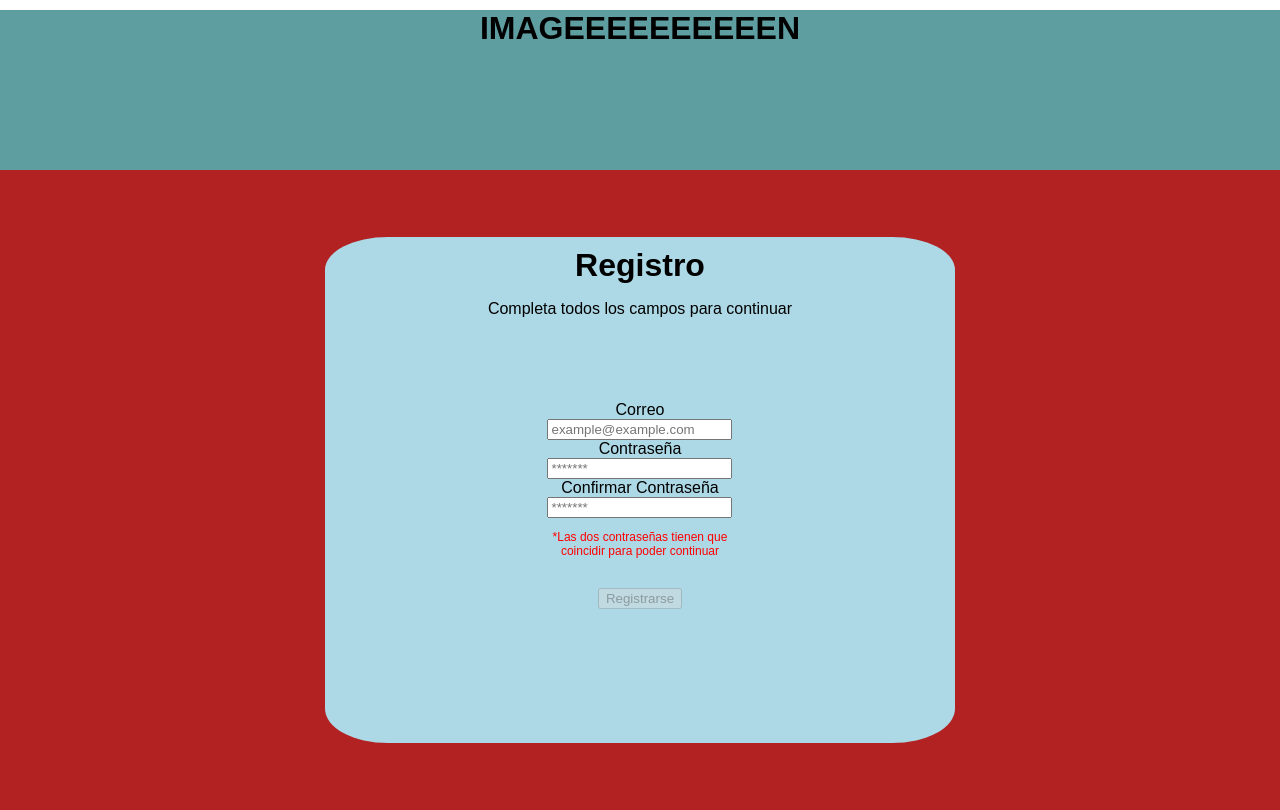
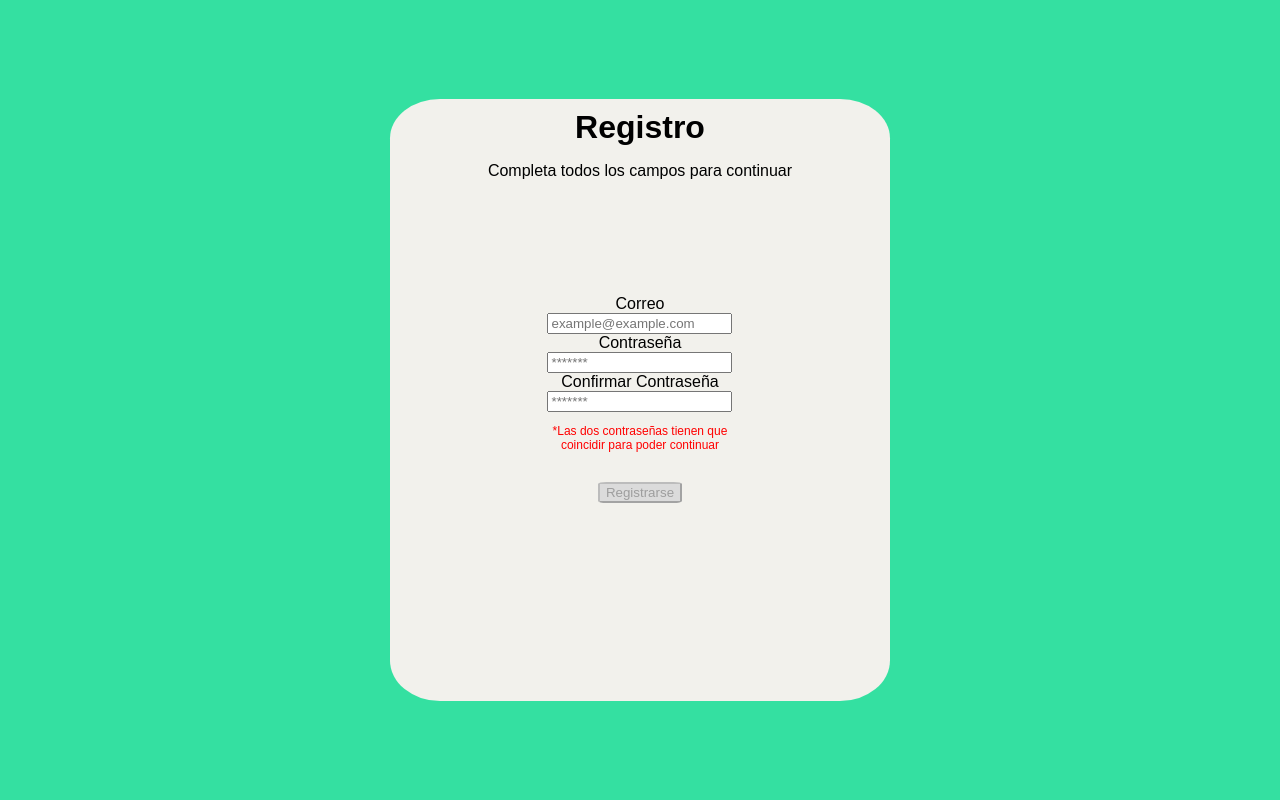
Before and after one commit to rick2716/proyecto_final_web, a React (Create React App) app: page / in a window 1280 px wide. Built offline with nearby package versions, Linux system fonts and the light colour scheme.

Commit message:
Registro

```diff
--- a/src/index.tsx
+++ b/src/index.tsx
@@ -1,7 +1,8 @@
 import React from 'react';
 import ReactDOM from 'react-dom/client';
 import './index.css';
-import Registro from './pages/registro'
+import Registro from './pages/registro/registro'
+import Login from './pages/login/login';
 
 const root = ReactDOM.createRoot(
   document.getElementById('root') as HTMLElement
--- a/src/pages/registro.css
+++ b/src/pages/registro/registro.css
@@ -12,51 +12,48 @@ h1 {
   width: 100vw;
   font-family: sans-serif;
   text-align: center;
-}
-
-.Header {
-  height: 20vh;
-  width: 100vw;
-  background-color: cadetblue;
-}
-
-img {
-  height: 20vh;
-  width: 100vw;
+  background-color: #34e0a1;
 }
 
 .Body {
-  height: 80vh;
+  height: 100vh;
   width: 100vw;
-  background-color: firebrick;
   display: grid;
   grid-template-columns: auto;
   grid-template-rows: auto;
   grid-template-areas:
-    ". . ."
-    ". title ."
-    ". form ."
-    ". form ."
-    ". . .";
+    ". . . . ."
+    ". . title . ."
+    ". . form . ."
+    ". . form . ."
+    ". . . . .";
 }
 
 .Formulario {
   grid-area: form;
-  background-color: lightblue;
+  background-color: #f2f1ec;
   border-bottom-left-radius: 10%;
   border-bottom-right-radius: 10%;
 }
 
 .Title {
   grid-area: title;
-  background-color: lightblue;
+  background-color: #f2f1ec;
   border-top-left-radius: 10% 20%;
   border-top-right-radius: 10% 20%;
-  border-color: black;
-  border-top-width: 10%;
 }
 
 #TextCheck {
   font-size: 12px;
   color: red;
 }
+
+#BotonRegistro{
+  border-radius: 10%;
+  background-color: #dbdbdb;
+}
+
+#BotonRegistro:hover{
+  border-radius: 10%;
+  background-color: #34e0a1;
+}
--- a/src/pages/registro.tsx
+++ b/src/pages/registro/registro.tsx
@@ -1,4 +1,4 @@
-import { useState, useEffect, useMemo, FormEvent } from "react";
+import { useState, useMemo, FormEvent } from "react";
 import "./registro.css";
 
 export default function Registro() {
@@ -39,9 +39,6 @@ export default function Registro() {
 
   return (
     <div className="Container">
-      <div className="Header">
-        <h1>IMAGEEEEEEEEEEN</h1>
-      </div>
       <div className="Body">
         <div className="Title">
           <h1>Registro</h1>
@@ -83,7 +80,7 @@ export default function Registro() {
             </div>
             <br />
             <div>
-              <button type="submit" disabled={!canRegister}>
+              <button id="BotonRegistro" type="submit" disabled={!canRegister}>
                 Registrarse
               </button>
             </div>
```
Also changed, not shown: src/pages/login/login.tsx (added, +11 -0 lines), src/pages/login/login.css (added).
